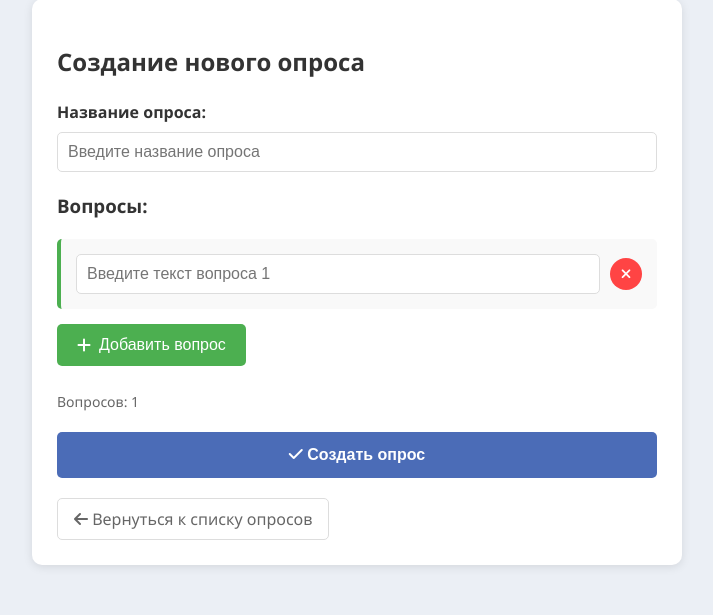
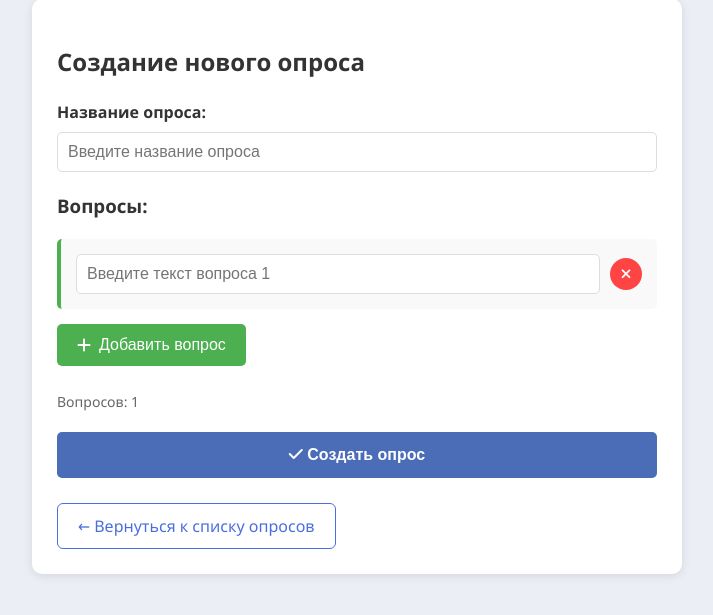
Before and after one commit to LoLk1n-maker/survey-site, a Django app: page /create in a window 1280 px wide. Shown: the part 21-636 px from the top of the page, without its empty margins (283-996 px from the left). Run offline with Django 5.2, Linux system fonts and the light colour scheme; the visitor is signed in with stand-in values (Sample User, id 1).

Commit message:
button was changed

```diff
--- a/static/css/Create.css
+++ b/static/css/Create.css
@@ -102,22 +102,6 @@ input[type="text"] {
     background: #0b7dda;
 }
 
-.back-link {
-    display: inline-block;
-    margin-top: 20px;
-    color: #666;
-    text-decoration: none;
-    padding: 8px 16px;
-    border: 1px solid #ddd;
-    border-radius: 5px;
-    transition: all 0.3s;
-}
-
-.back-link:hover {
-    background: #f0f0f0;
-    color: #333;
-}
-
 .question-counter {
     color: #666;
     font-size: 14px;
@@ -127,3 +111,15 @@ input[type="text"] {
 .questions-container {
     margin: 20px 0;
 }
+.back-link {
+    display: inline-block;
+    margin-top: 25px;
+    color: #4a6ee0;
+    text-decoration: none;
+    font-weight: 500;
+    font-size: 16px;
+    padding: 10px 20px;
+    border: 1px solid #4a6ee0;
+    border-radius: 6px;
+    transition: all 0.2s ease;
+}
--- a/survey_game/templates/create.html
+++ b/survey_game/templates/create.html
@@ -41,9 +41,7 @@
             </button>
         </form>
 
-        <a href="/" class="back-link">
-            <i class="fas fa-arrow-left"></i> Вернуться к списку опросов
-        </a>
+        <a href="/" class="back-link">← Вернуться к списку опросов</a>
     </div>
 
     <script>
```
